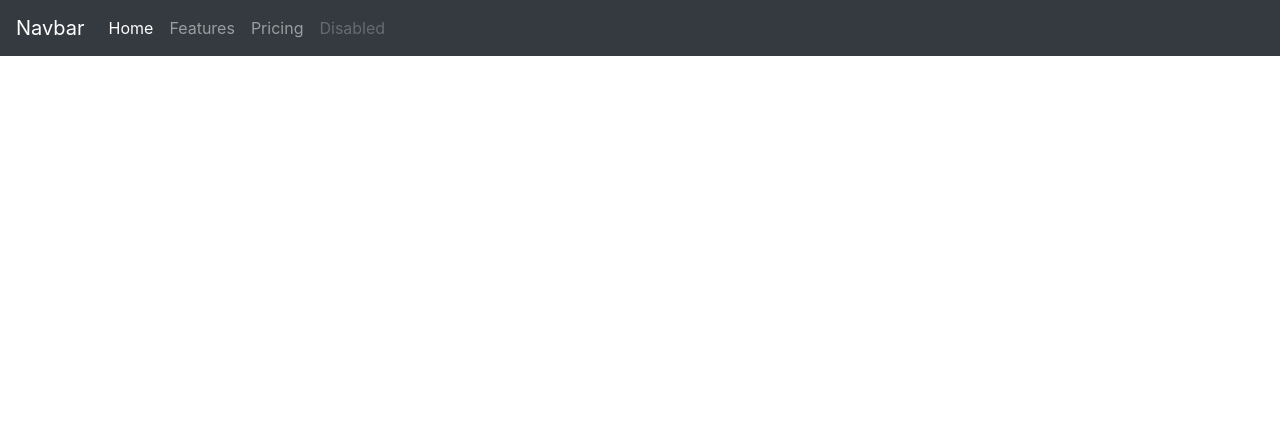
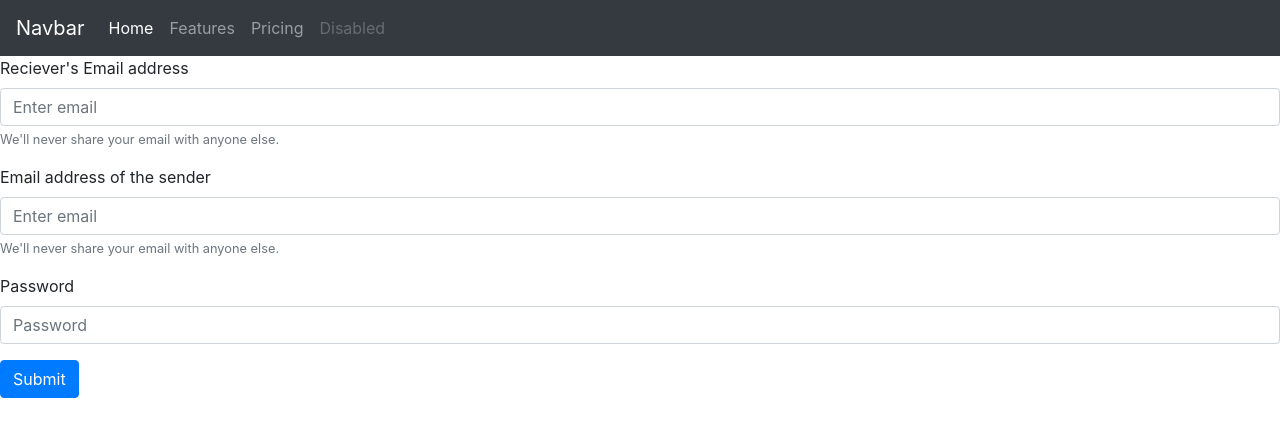
Before and after one commit to snehashish090/Flask_website_for_spammer, a Flask app: page / in a window 1280 px wide. Shown: the top 437 px of the page. Run offline with Flask 2, Linux system fonts and the light colour scheme; some libraries are stand-ins or nearby versions.

Commit message:
addded email sending

```diff
--- a/src/app.py
+++ b/src/app.py
@@ -1,14 +1,36 @@
 
 from flask import Flask, render_template, redirect, request, url_for
 from functions import *
+from flask_mail import Mail
+from flask_mail import Message
 
 app = Flask(__name__)
+mail = Mail(app)
+
+app.config["MAIL_SERVER"] = "smtp.gmail.com"
+app.config["MAIL_PORT"] = 465
+app.config["MAIL_USERNAME"] = "snehashish.laskar@sahyadrischool.org"
+app.config['MAIL_PASSWORD'] = 'snehashish08036'
+app.config['MAIL_USE_TLS'] = False
+app.config['MAIL_USE_SSL'] = True
+mail = Mail(app)
 
 @app.route("/", methods=["GET", "POST"])
 def landing_page():
-	return render_template("landing_page.html")
+	if request.method == "POST":
+		rec = request.form["rec"]
+		sen = request.form["sen"]
+		pw = request.form["pw"]
 
-
+		msg = Message("Hi my name is {}".format(rec),
+				sender= sen,
+				recipients = [rec]
+			)
+		msg.body = "Hi my name is Snehashish"
+		mail.send(msg)
+		return "DOne!"
+	else:
+		return render_template("landing_page.html")
 
 if __name__ == "__main__":
 	app.run(debug=True)
--- a/src/static/style.css
+++ b/src/static/style.css
@@ -0,0 +1,3 @@
+body{
+    background-color: aqua;
+}
--- a/src/templates/landing_page.html
+++ b/src/templates/landing_page.html
@@ -25,9 +25,23 @@
         </div>
       </nav>
 
-
-
-
+      <form method="post" >
+        <div class="form-group">
+          <label for="exampleInputEmail1">Reciever's Email address</label>
+          <input type="email" name = "rec" class="form-control" id="exampleInputEmail1" aria-describedby="emailHelp" placeholder="Enter email">
+          <small id="emailHelp" class="form-text text-muted">We'll never share your email with anyone else.</small>
+        </div>
+        <div class="form-group">
+          <label for="exampleInputEmail1">Email address of the sender</label>
+          <input type="email" name = "sen" class="form-control" id="exampleInputEmail1" aria-describedby="emailHelp" placeholder="Enter email">
+          <small id="emailHelp" class="form-text text-muted">We'll never share your email with anyone else.</small>
+        </div>
+        <div class="form-group">
+          <label for="exampleInputPassword1">Password</label>
+          <input type="password" name = "pw" class="form-control" id="exampleInputPassword1" placeholder="Password">
+        </div>
+        <button type="submit" class="btn btn-primary">Submit</button>
+      </form>
     <script src="https://code.jquery.com/jquery-3.2.1.slim.min.js" integrity="sha384-KJ3o2DKtIkvYIK3UENzmM7KCkRr/rE9/Qpg6aAZGJwFDMVNA/GpGFF93hXpG5KkN" crossorigin="anonymous"></script>
     <script src="https://cdnjs.cloudflare.com/ajax/libs/popper.js/1.12.9/umd/popper.min.js" integrity="sha384-ApNbgh9B+Y1QKtv3Rn7W3mgPxhU9K/ScQsAP7hUibX39j7fakFPskvXusvfa0b4Q" crossorigin="anonymous"></script>
     <script src="https://maxcdn.bootstrapcdn.com/bootstrap/4.0.0/js/bootstrap.min.js" integrity="sha384-JZR6Spejh4U02d8jOt6vLEHfe/JQGiRRSQQxSfFWpi1MquVdAyjUar5+76PVCmYl" crossorigin="anonymous"></script>
```
